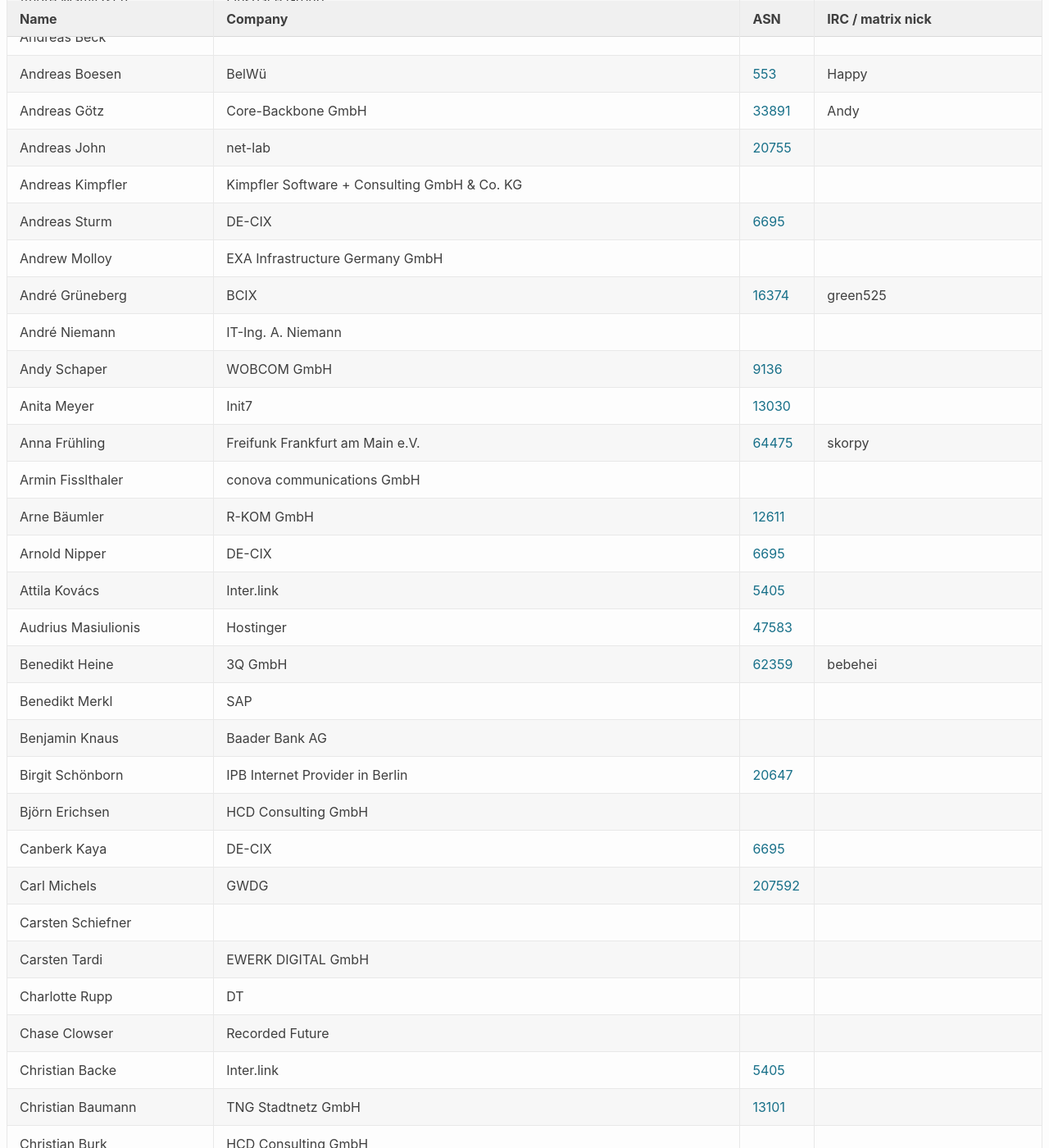
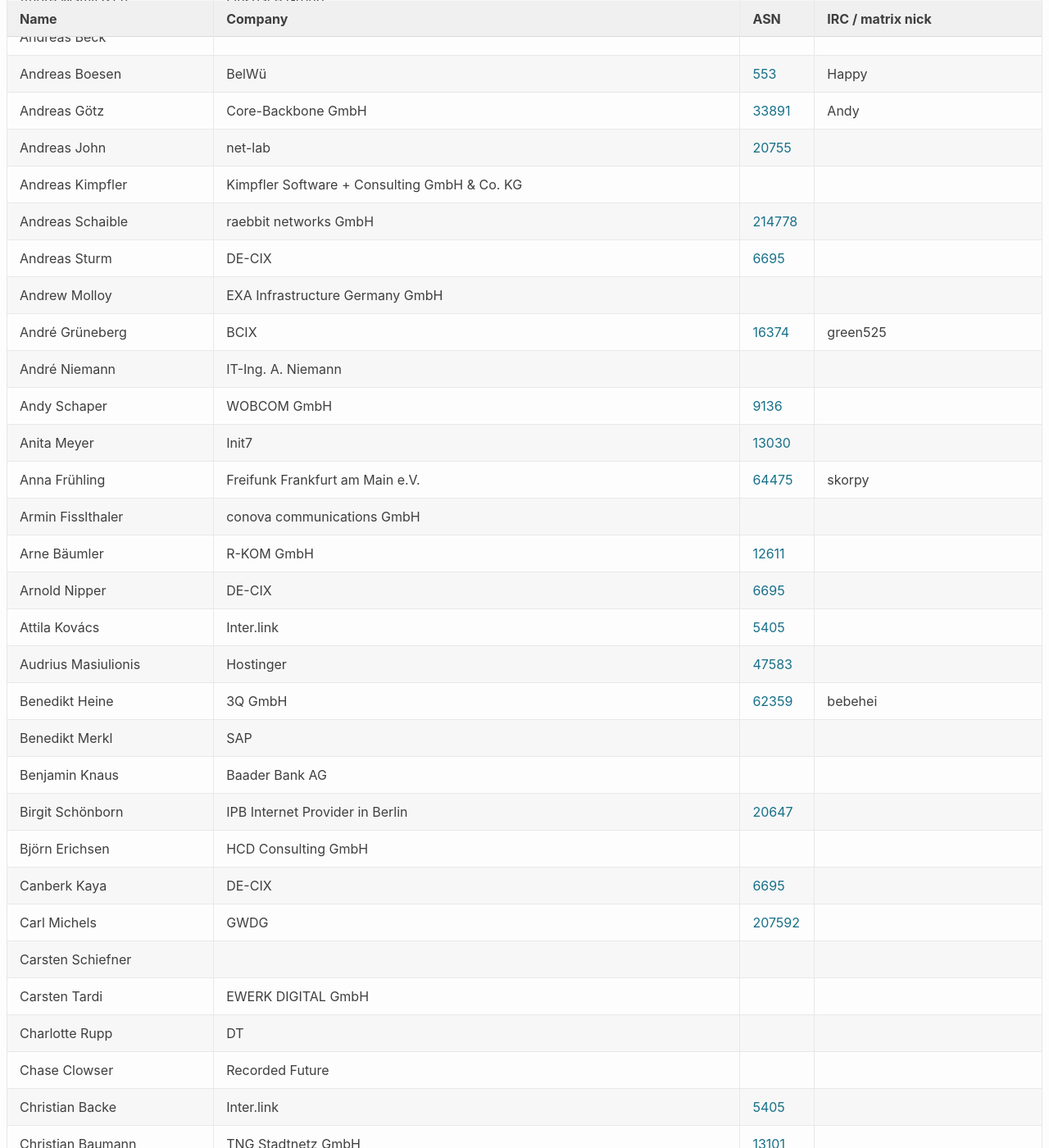
Before and after one commit to denog/pretix-attendeelist, a Jekyll site: the page built from denog17/index.markdown, in a window 1280 px wide and 1400 px high, scrolled down 784 px. Shown: the whole window at 82% size. Built offline with Jekyll 4.4.1, drawn with Linux system fonts in a browser that asks for light colours; some of the changed text lies outside the part shown.

Commit message:
Latest data: Thu Aug 14 13:21:05 UTC 2025

```diff
--- a/_data/attendees_denog17_onsite.json
+++ b/_data/attendees_denog17_onsite.json
@@ -108,6 +108,12 @@
     "asn": null
   },
   {
+    "name": "Andreas Schaible",
+    "company": "raebbit networks GmbH",
+    "irc": null,
+    "asn": "214778"
+  },
+  {
     "name": "Andreas Sturm",
     "company": "DE-CIX",
     "irc": null,
@@ -300,6 +306,12 @@
     "asn": "3320"
   },
   {
+    "name": "Christoph Heinecke",
+    "company": "raebbit networks GmbH",
+    "irc": null,
+    "asn": "214778"
+  },
+  {
     "name": "Christoph Knörr",
     "company": "komro GmbH",
     "irc": null,
```
